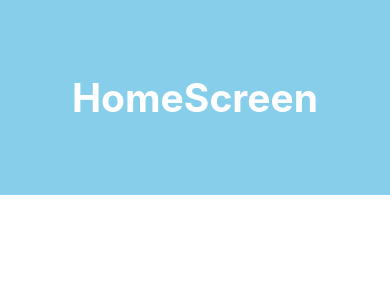
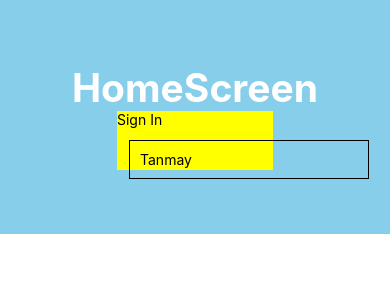
Before and after one commit to iamshrikantjha/FolkEcho, a React Native app: screen / in a window 390 px wide. Shown: the top 300 px of the page. Built offline with nearby package versions, Linux system fonts and the light colour scheme.

Commit message:
added login screen

```diff
--- a/App.js
+++ b/App.js
@@ -10,7 +10,7 @@ export default function App() {
   return (
     <SafeAreaProvider>
       <SafeAreaView>
-        <HomeScreen />
+        <HomeScreen/>
       </SafeAreaView>
     </SafeAreaProvider>
   );
--- a/src/screens/HomeScreen.js
+++ b/src/screens/HomeScreen.js
@@ -1,13 +1,14 @@
-import { View, Text } from 'react-native'
+import { View, Text, TextInput, StyleSheet } from 'react-native'
 import React from 'react'
 import { colorPallet } from './../theme/colorPallet'
 import {widthPercentageToDP as wp, heightPercentageToDP as hp} from 'react-native-responsive-screen';
 
 const HomeScreen = () => {
+  const [text, onChangeText] = React.useState('Tanmay');
   return (
     <View style={{
       width: wp(100),
-      height: wp(50),
+      height: wp(60),
       backgroundColor: 'skyblue',
       justifyContent: 'center',
       alignItems: 'center'
@@ -17,8 +18,32 @@ const HomeScreen = () => {
         fontWeight: 'bold',
         color: 'white'
       }}>HomeScreen</Text>
+
+    <View style={{
+        width: wp(40),
+        height: wp(15),
+        backgroundColor: 'yellow',
+        justifyContent: 'flex-start',
+        alignItems: 'flex-start'
+      }}>
+
+        <Text>Sign In</Text>
+        <TextInput
+        style={styles.input}
+        onChangeText={onChangeText}
+        value={text}
+      />
+      </View>
     </View>
   )
 }
+const styles = StyleSheet.create({
+  input: {
+    height: 40,
+    margin: 12,
+    borderWidth: 1,
+    padding: 10,
+  },
+});
 
 export default HomeScreen
--- /dev/null
+++ b/src/screens/SignInScreen.js
@@ -0,0 +1 @@
+<Text>Sign In</Text>
```
